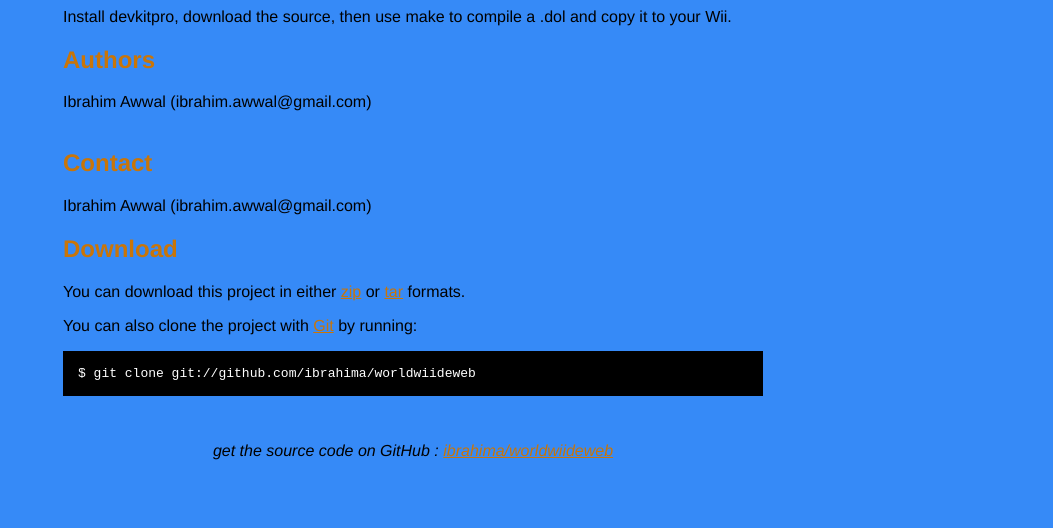
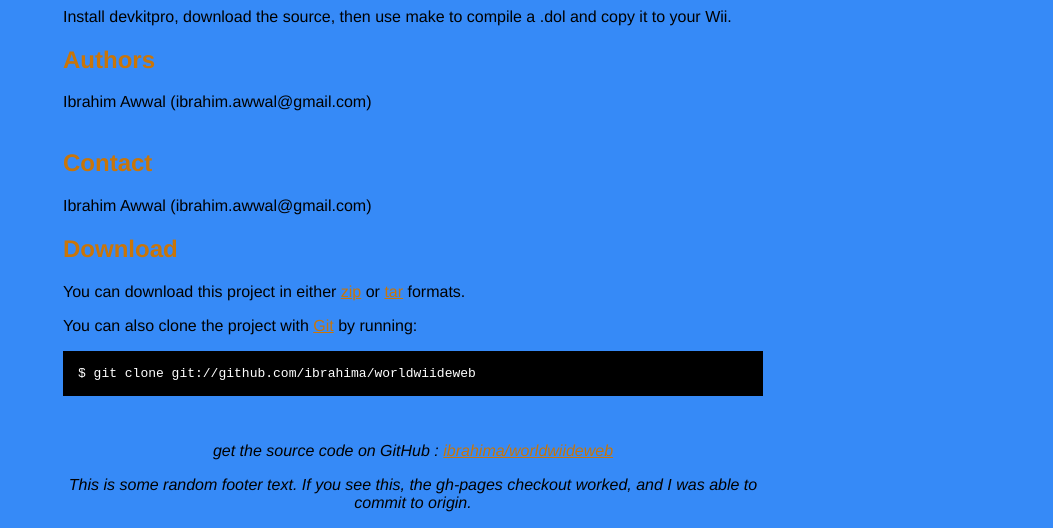
Before and after one commit to ibrahima/worldwiideweb, a plain HTML site: page index.html in a window 1280 px wide. Shown: the part 303-831 px from the top of the page, without its empty margins (227-1280 px from the left). Before the commit the page ends 800 px from the top, so only its background shows below. Drawn offline with Linux system fonts and the light colour scheme.

Commit message:
Test commit

```diff
--- a/index.html
+++ b/index.html
@@ -76,6 +76,7 @@
 
     <div class="footer">
       get the source code on GitHub : <a href="http://github.com/ibrahima/worldwiideweb">ibrahima/worldwiideweb</a>
+    <p>This is some random footer text. If you see this, the gh-pages checkout worked, and I was able to commit to origin.</p>
     </div>
 
   </div>
```
